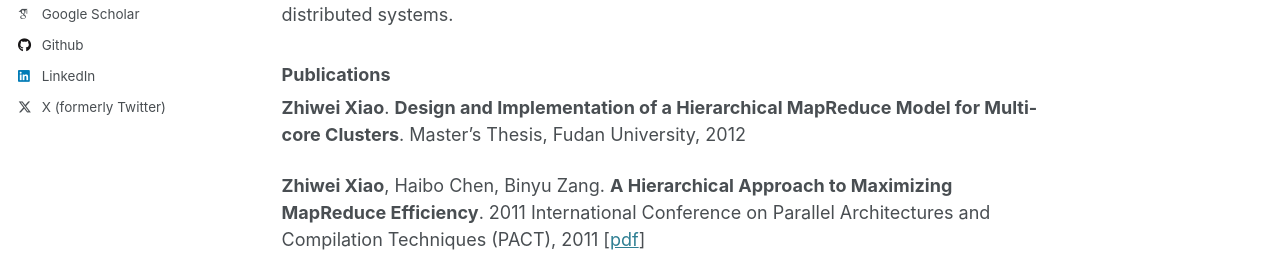
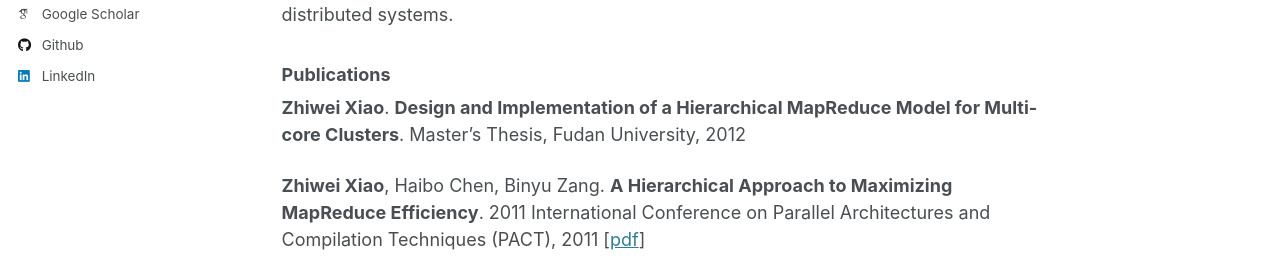
Before and after one commit to xoyowade/xoyowade.github.io, a Jekyll site: the page built from _pages/about.md, in a window 1280 px wide. Shown: the part 436-716 px from the top of the page. Built offline with Jekyll 4.4.1, drawn with Linux system fonts in a browser that asks for light colours; some web fonts are replaced; part of the change alters nothing that is shown.

Commit message:
cont: delete twitter

```diff
--- a/_config.yml
+++ b/_config.yml
@@ -66,7 +66,7 @@ author:
   steam            : # Username
   telegram         : # URL
   tumblr           : # Username
-  twitter          : xoyowade # Username for X / Twitter
+  twitter          : # Username for X / Twitter
   vine             : # Username
   weibo            : # Username
   wikipedia        : # Username
```
